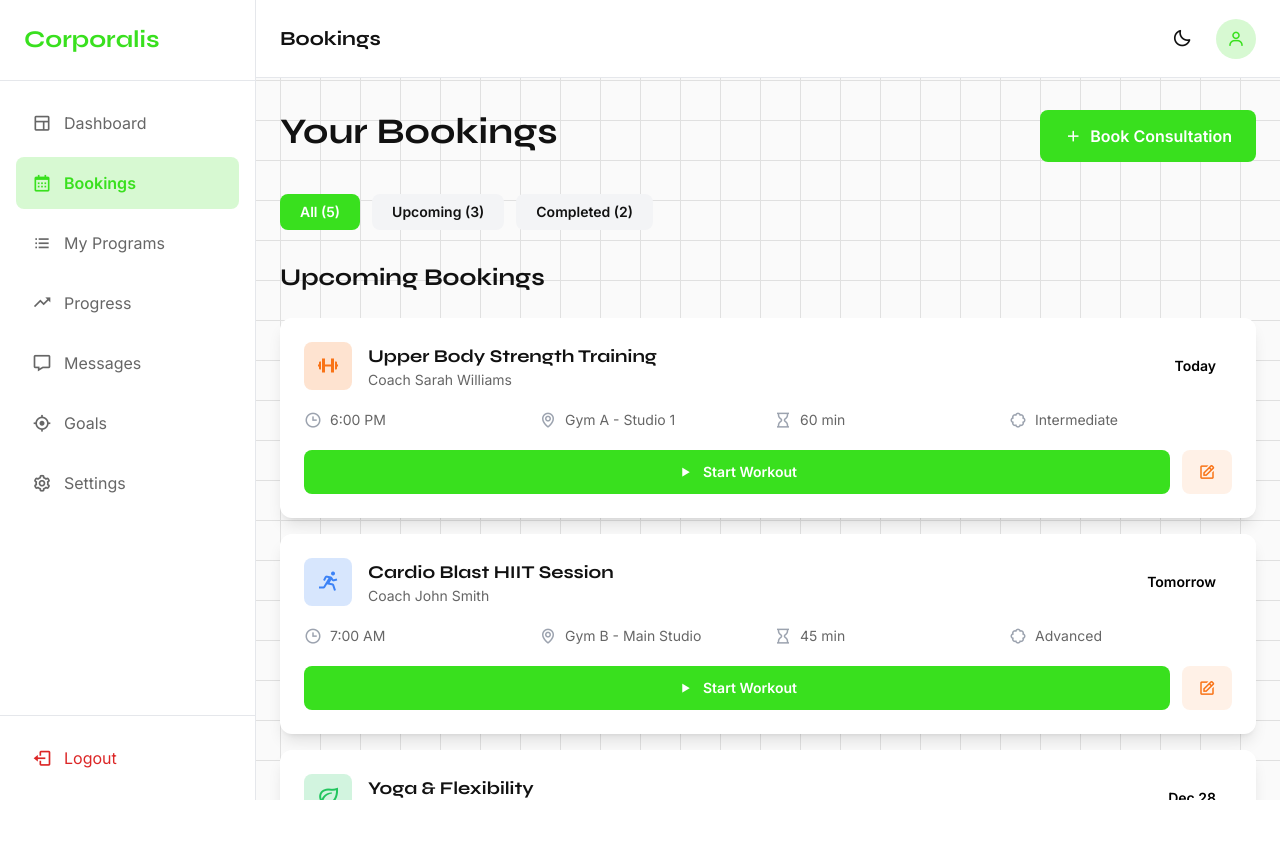
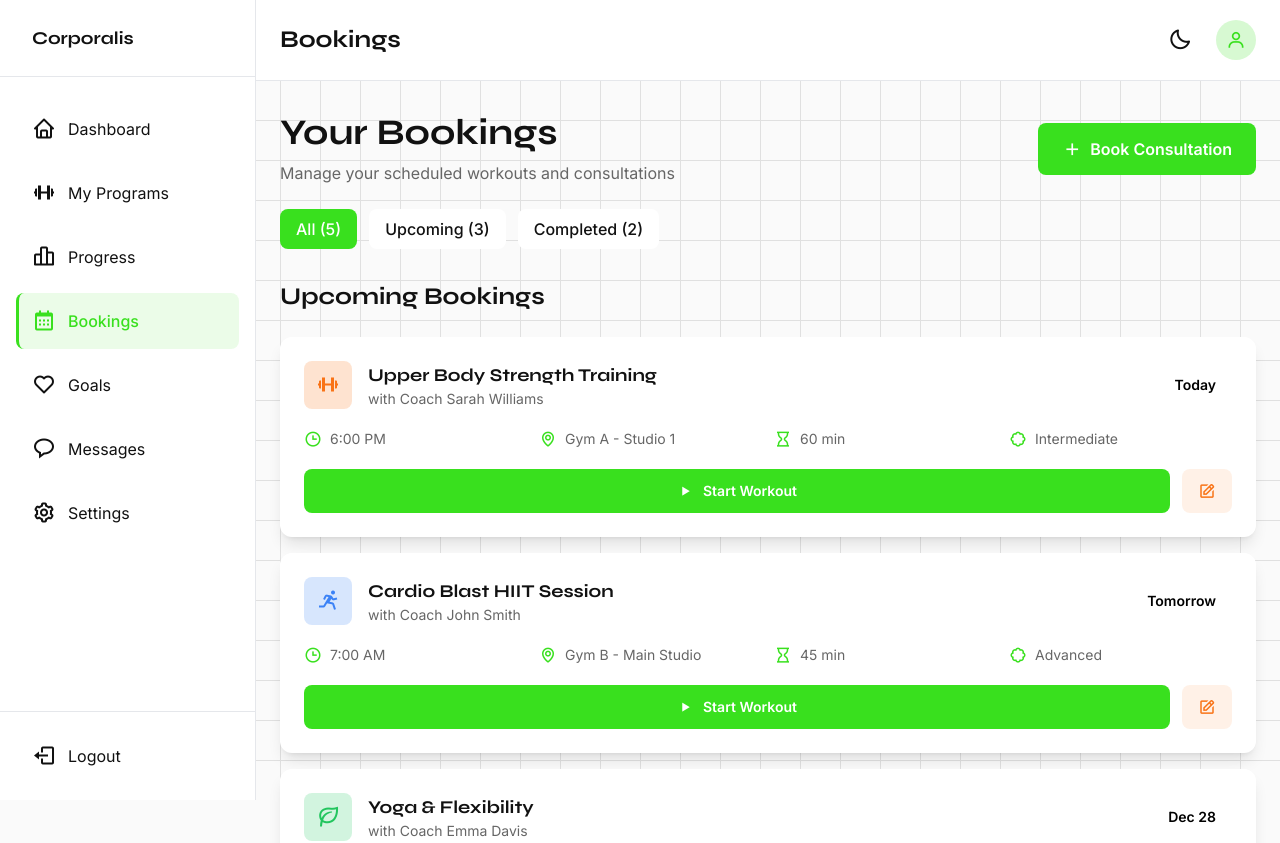
Before and after one commit to ezeogubright-boop/corporalis-plus, a React (Vite) app: page /bookings in a window 1280 px wide. Shown: the top 843 px of the page. Before the commit the page ends 800 px from the top, so only its background shows below. Built offline with nearby package versions, Linux system fonts and the light colour scheme.

Commit message:
fix: recreate Bookings.tsx with exact bookings.html structure - correct sidebar icons, styling, and responsive layout

```diff
--- a/src/pages/Bookings.tsx
+++ b/src/pages/Bookings.tsx
@@ -160,171 +160,174 @@ export const Bookings: React.FC = () => {
         color: isDark ? '#ffffff' : '#000000'
       }}></div>
 
-      <div className="relative z-10 flex h-screen overflow-hidden">
-        {/* Sidebar - Desktop */}
-        <div className="hidden lg:flex flex-col w-64 bg-surface-light dark:bg-surface-dark border-r border-gray-200 dark:border-gray-800">
+      <div className="flex min-h-screen">
+        {/* Sidebar */}
+        <aside className="hidden lg:flex lg:w-64 bg-surface-light dark:bg-surface-dark border-r border-gray-200 dark:border-gray-800 flex-col fixed h-screen z-40">
           <div className="p-6 border-b border-gray-200 dark:border-gray-800">
-            <h1 className="text-2xl font-display font-bold text-primary">Corporalis</h1>
+            <a href="/dashboard" className="flex items-center gap-2 hover:opacity-80 transition-opacity">
+              <i className="bx bxs-globe text-text-main-light dark:text-text-main-dark text-2xl"></i>
+              <span className="font-display font-bold text-lg text-text-main-light dark:text-text-main-dark">Corporalis</span>
+            </a>
           </div>
-          <nav className="flex-1 overflow-y-auto p-4">
-            <div className="space-y-2">
-              {[
-                { icon: 'bx bx-layout', label: 'Dashboard', path: '/dashboard' },
-                { icon: 'bx bx-calendar', label: 'Bookings', path: '/bookings', active: true },
-                { icon: 'bx bx-list-ul', label: 'My Programs', path: '/my-programs' },
-                { icon: 'bx bx-trending-up', label: 'Progress', path: '/progress' },
-                { icon: 'bx bx-message', label: 'Messages', path: '/messages' },
-                { icon: 'bx bx-target-lock', label: 'Goals', path: '/goals' },
-                { icon: 'bx bx-cog', label: 'Settings', path: '/settings' }
-              ].map((item) => (
-                <a
-                  key={item.path}
-                  href={item.path}
-                  className={`flex items-center gap-3 px-4 py-3 rounded-lg transition-colors ${
-                    item.active
-                      ? 'bg-primary/20 text-primary font-semibold'
-                      : 'text-text-muted-light dark:text-text-muted-dark hover:bg-gray-100 dark:hover:bg-gray-800'
-                  }`}
-                >
-                  <i className={`${item.icon} text-xl`}></i>
-                  <span>{item.label}</span>
+
+          <nav className="flex-1 px-4 py-6 space-y-2 overflow-y-auto">
+            <a href="/dashboard" className="flex items-center gap-3 px-4 py-3 rounded-lg text-text-main-light dark:text-text-main-dark hover:bg-primary/10 transition-all">
+              <i className="bx bx-home text-2xl"></i>
+              <span>Dashboard</span>
             </a>
-              ))}
-            </div>
+            <a href="/my-programs" className="flex items-center gap-3 px-4 py-3 rounded-lg text-text-main-light dark:text-text-main-dark hover:bg-primary/10 transition-all">
+              <i className="bx bx-dumbbell text-2xl"></i>
+              <span>My Programs</span>
+            </a>
+            <a href="/progress" className="flex items-center gap-3 px-4 py-3 rounded-lg text-text-main-light dark:text-text-main-dark hover:bg-primary/10 transition-all">
+              <i className="bx bx-bar-chart-alt-2 text-2xl"></i>
+              <span>Progress</span>
+            </a>
+            <a href="/bookings" className="flex items-center gap-3 px-4 py-3 rounded-lg text-primary font-medium transition-all" style={{backgroundColor: 'rgba(57, 224, 30, 0.1)', borderLeft: '3px solid #39E01E', paddingLeft: 'calc(1rem - 3px)'}}>
+              <i className="bx bx-calendar text-2xl"></i>
+              <span>Bookings</span>
+            </a>
+            <a href="/goals" className="flex items-center gap-3 px-4 py-3 rounded-lg text-text-main-light dark:text-text-main-dark hover:bg-primary/10 transition-all">
+              <i className="bx bx-heart text-2xl"></i>
+              <span>Goals</span>
+            </a>
+            <a href="/messages" className="flex items-center gap-3 px-4 py-3 rounded-lg text-text-main-light dark:text-text-main-dark hover:bg-primary/10 transition-all">
+              <i className="bx bx-message-rounded text-2xl"></i>
+              <span>Messages</span>
+            </a>
+            <a href="/settings" className="flex items-center gap-3 px-4 py-3 rounded-lg text-text-main-light dark:text-text-main-dark hover:bg-primary/10 transition-all">
+              <i className="bx bx-cog text-2xl"></i>
+              <span>Settings</span>
+            </a>
           </nav>
+
           <div className="p-4 border-t border-gray-200 dark:border-gray-800">
             <button
               onClick={handleLogout}
-              className="w-full flex items-center gap-3 px-4 py-3 text-red-600 hover:bg-red-50 dark:hover:bg-red-500/20 rounded-lg transition-colors"
+              className="w-full flex items-center gap-3 px-4 py-3 rounded-lg text-text-main-light dark:text-text-main-dark hover:bg-red-500/10 hover:text-red-500 transition-all"
             >
-              <i className="bx bx-log-out text-xl"></i>
+              <i className="bx bx-log-out text-2xl"></i>
               <span>Logout</span>
             </button>
           </div>
-        </div>
+        </aside>
 
-        {/* Main Content */}
-        <div className="flex-1 flex flex-col overflow-hidden">
+        {/* Mobile Top Bar & Main Content */}
+        <div className="w-full lg:ml-64 flex flex-col min-h-screen">
           {/* Top Navigation */}
-          <div className="bg-surface-light dark:bg-surface-dark border-b border-gray-200 dark:border-gray-800 px-4 sm:px-6 py-4">
-            <div className="flex items-center justify-between">
-              <div className="flex items-center gap-3 lg:hidden">
+          <nav className="relative z-30 bg-surface-light dark:bg-surface-dark border-b border-gray-200 dark:border-gray-800 sticky top-0">
+            <div className="max-w-7xl mx-auto px-4 sm:px-6 py-4 flex justify-between items-center">
+              <div className="flex items-center gap-3">
                 <button
                   onClick={toggleMobileSidebar}
-                  className="p-2 hover:bg-gray-100 dark:hover:bg-gray-800 rounded-lg"
+                  className="lg:hidden p-2 hover:bg-primary/10 rounded-lg transition-colors"
                 >
                   <i className="bx bx-menu text-2xl text-text-main-light dark:text-text-main-dark"></i>
                 </button>
-                <h2 className="text-xl font-display font-bold text-text-main-light dark:text-text-main-dark">Bookings</h2>
-              </div>
-              <div className="hidden lg:block">
-                <h2 className="text-xl font-display font-bold text-text-main-light dark:text-text-main-dark">Bookings</h2>
+                <h1 className="font-display font-bold text-2xl text-text-main-light dark:text-text-main-dark">Bookings</h1>
               </div>
               <div className="flex items-center gap-4">
                 <button
                   onClick={toggleTheme}
-                  className="p-2 hover:bg-gray-100 dark:hover:bg-gray-800 rounded-lg transition-colors"
+                  className="p-2 rounded-full hover:bg-primary/10 transition-colors text-text-main-light dark:text-text-main-dark"
                 >
-                  <i className={`bx ${isDark ? 'bx-sun' : 'bx-moon'} text-xl text-text-main-light dark:text-text-main-dark`}></i>
+                  <i className={`bx ${isDark ? 'bx-sun' : 'bx-moon'} text-2xl`}></i>
                 </button>
-                <button className="w-10 h-10 bg-primary/20 rounded-full flex items-center justify-center">
-                  <i className="bx bx-user text-primary text-lg"></i>
-                </button>
+                <div className="w-10 h-10 rounded-full bg-primary/20 flex items-center justify-center cursor-pointer hover:bg-primary/30 transition-colors">
+                  <i className="bx bx-user text-primary text-xl"></i>
                 </div>
               </div>
             </div>
+          </nav>
 
           {/* Mobile Sidebar */}
           {sidebarOpen && (
-            <div className="lg:hidden absolute left-0 top-16 w-64 bg-surface-light dark:bg-surface-dark border-b border-gray-200 dark:border-gray-800 z-50 max-h-[calc(100vh-64px)] overflow-y-auto">
-              <nav className="p-4 space-y-2">
-                {[
-                  { icon: 'bx bx-layout', label: 'Dashboard', path: '/dashboard' },
-                  { icon: 'bx bx-calendar', label: 'Bookings', path: '/bookings', active: true },
-                  { icon: 'bx bx-list-ul', label: 'My Programs', path: '/my-programs' },
-                  { icon: 'bx bx-trending-up', label: 'Progress', path: '/progress' },
-                  { icon: 'bx bx-message', label: 'Messages', path: '/messages' },
-                  { icon: 'bx bx-target-lock', label: 'Goals', path: '/goals' },
-                  { icon: 'bx bx-cog', label: 'Settings', path: '/settings' }
-                ].map((item) => (
-                  <a
-                    key={item.path}
-                    href={item.path}
-                    className={`flex items-center gap-3 px-4 py-3 rounded-lg transition-colors ${
-                      item.active
-                        ? 'bg-primary/20 text-primary font-semibold'
-                        : 'text-text-muted-light dark:text-text-muted-dark hover:bg-gray-100 dark:hover:bg-gray-800'
-                    }`}
-                  >
-                    <i className={`${item.icon} text-xl`}></i>
-                    <span>{item.label}</span>
+            <div className="lg:hidden bg-surface-light dark:bg-surface-dark border-b border-gray-200 dark:border-gray-800">
+              <nav className="px-4 py-4 space-y-2">
+                <a href="/dashboard" className="flex items-center gap-3 px-4 py-3 rounded-lg text-text-main-light dark:text-text-main-dark hover:bg-primary/10">
+                  <i className="bx bx-home text-2xl"></i>
+                  <span>Dashboard</span>
                 </a>
-                ))}
+                <a href="/my-programs" className="flex items-center gap-3 px-4 py-3 rounded-lg text-text-main-light dark:text-text-main-dark hover:bg-primary/10">
+                  <i className="bx bx-dumbbell text-2xl"></i>
+                  <span>My Programs</span>
+                </a>
+                <a href="/progress" className="flex items-center gap-3 px-4 py-3 rounded-lg text-text-main-light dark:text-text-main-dark hover:bg-primary/10">
+                  <i className="bx bx-bar-chart-alt-2 text-2xl"></i>
+                  <span>Progress</span>
+                </a>
+                <a href="/bookings" className="flex items-center gap-3 px-4 py-3 rounded-lg bg-primary/10 text-primary font-medium">
+                  <i className="bx bx-calendar text-2xl"></i>
+                  <span>Bookings</span>
+                </a>
+                <a href="/goals" className="flex items-center gap-3 px-4 py-3 rounded-lg text-text-main-light dark:text-text-main-dark hover:bg-primary/10">
+                  <i className="bx bx-heart text-2xl"></i>
+                  <span>Goals</span>
+                </a>
+                <a href="/" className="flex items-center gap-3 px-4 py-3 rounded-lg text-text-main-light dark:text-text-main-dark hover:bg-primary/10">
+                  <i className="bx bx-home-alt text-2xl"></i>
+                  <span>Back to Home</span>
+                </a>
               </nav>
-              <div className="p-4 border-t border-gray-200 dark:border-gray-800">
-                <button
-                  onClick={handleLogout}
-                  className="w-full flex items-center gap-3 px-4 py-3 text-red-600 hover:bg-red-50 dark:hover:bg-red-500/20 rounded-lg transition-colors"
-                >
-                  <i className="bx bx-log-out text-xl"></i>
-                  <span>Logout</span>
-                </button>
-              </div>
             </div>
           )}
 
-          {/* Page Content */}
-          <main className="flex-1 overflow-y-auto">
-            <div className="max-w-6xl mx-auto px-4 sm:px-6 py-8">
-              {/* Header Section */}
-              <div className="flex flex-col sm:flex-row justify-between items-start sm:items-center gap-4 mb-8">
+          {/* Main Content */}
+          <main className="relative z-10 flex-1 max-w-7xl w-full mx-auto px-4 sm:px-6 py-8">
+            {/* Header */}
+            <section className="mb-8 animate-fade-in-up">
+              <div className="flex flex-col sm:flex-row justify-between items-start sm:items-center gap-4 mb-6">
                 <div>
-                  <h1 className="font-display text-3xl sm:text-4xl font-bold text-text-main-light dark:text-text-main-dark mb-2">
+                  <h2 className="font-display text-2xl sm:text-3xl lg:text-4xl font-bold text-text-main-light dark:text-text-main-dark mb-2">
                     Your Bookings
-                  </h1>
+                  </h2>
+                  <p className="text-sm sm:text-base text-text-muted-light dark:text-text-muted-dark">
+                    Manage your scheduled workouts and consultations
+                  </p>
                 </div>
-                <button className="flex items-center justify-center gap-2 bg-primary hover:bg-opacity-90 text-white dark:text-black font-semibold px-6 py-3 rounded-lg transition-all">
-                  <i className="bx bx-plus text-lg"></i>
+                <a href="/consultation" className="flex items-center justify-center gap-2 bg-primary hover:bg-opacity-90 text-white dark:text-black font-semibold px-4 sm:px-6 py-2.5 sm:py-3 rounded-lg transition-all text-sm sm:text-base whitespace-nowrap">
+                  <i className="bx bx-plus text-lg sm:text-xl"></i>
                   <span>Book Consultation</span>
-                </button>
+                </a>
               </div>
 
               {/* Filter Tabs */}
-              <div className="flex gap-3 mb-8 flex-wrap">
+              <div className="flex gap-3 flex-wrap">
                 <button
                   onClick={() => setFilter('All')}
-                  className={`px-5 py-2 rounded-lg font-semibold transition-all text-sm ${
+                  className={`px-4 py-2 rounded-lg font-medium transition-all ${
                     filter === 'All'
-                      ? 'bg-primary text-white'
-                      : 'bg-gray-100 dark:bg-gray-800 text-text-main-light dark:text-text-main-dark hover:bg-gray-200 dark:hover:bg-gray-700'
+                      ? 'bg-primary text-white dark:text-black'
+                      : 'bg-surface-light dark:bg-surface-dark text-text-main-light dark:text-text-main-dark hover:bg-primary/10'
                   }`}
                 >
                   All ({allCount})
                 </button>
                 <button
                   onClick={() => setFilter('Upcoming')}
-                  className={`px-5 py-2 rounded-lg font-semibold transition-all text-sm ${
+                  className={`px-4 py-2 rounded-lg font-medium transition-all ${
                     filter === 'Upcoming'
-                      ? 'bg-primary text-white'
-                      : 'bg-gray-100 dark:bg-gray-800 text-text-main-light dark:text-text-main-dark hover:bg-gray-200 dark:hover:bg-gray-700'
+                      ? 'bg-primary text-white dark:text-black'
+                      : 'bg-surface-light dark:bg-surface-dark text-text-main-light dark:text-text-main-dark hover:bg-primary/10'
                   }`}
                 >
                   Upcoming ({upcomingCount})
                 </button>
                 <button
                   onClick={() => setFilter('Completed')}
-                  className={`px-5 py-2 rounded-lg font-semibold transition-all text-sm ${
+                  className={`px-4 py-2 rounded-lg font-medium transition-all ${
                     filter === 'Completed'
-                      ? 'bg-primary text-white'
-                      : 'bg-gray-100 dark:bg-gray-800 text-text-main-light dark:text-text-main-dark hover:bg-gray-200 dark:hover:bg-gray-700'
+                      ? 'bg-primary text-white dark:text-black'
+                      : 'bg-surface-light dark:bg-surface-dark text-text-main-light dark:text-text-main-dark hover:bg-primary/10'
                   }`}
                 >
                   Completed ({completedCount})
                 </button>
               </div>
+            </section>
 
-              {/* Upcoming Bookings Section */}
-              {(filter === 'All' || filter === 'Upcoming') && filteredBookings.filter(b => b.actionType === 'upcoming').length > 0 && (
+            {/* Upcoming Bookings */}
+            {(filter === 'All' || filter === 'Upcoming') && (
               <section className="mb-12">
                 <h3 className="font-display text-2xl font-bold text-text-main-light dark:text-text-main-dark mb-6">
                   Upcoming Bookings
@@ -345,7 +348,7 @@ export const Bookings: React.FC = () => {
                               {booking.title}
                             </h4>
                             <p className="text-text-muted-light dark:text-text-muted-dark text-sm">
-                                {booking.coach}
+                              with {booking.coach}
                             </p>
                           </div>
                         </div>
@@ -355,19 +358,19 @@ export const Bookings: React.FC = () => {
                       </div>
                       <div className="grid grid-cols-2 sm:grid-cols-4 gap-3 mb-4">
                         <div className="flex items-center gap-2 text-text-muted-light dark:text-text-muted-dark">
-                            <i className="bx bx-time text-gray-400 text-lg"></i>
+                          <i className="bx bx-time text-primary text-lg"></i>
                           <span className="text-sm">{booking.time}</span>
                         </div>
                         <div className="flex items-center gap-2 text-text-muted-light dark:text-text-muted-dark">
-                            <i className="bx bx-map text-gray-400 text-lg"></i>
+                          <i className="bx bx-map text-primary text-lg"></i>
                           <span className="text-sm">{booking.location}</span>
                         </div>
                         <div className="flex items-center gap-2 text-text-muted-light dark:text-text-muted-dark">
-                            <i className="bx bx-hourglass text-gray-400 text-lg"></i>
+                          <i className="bx bx-hourglass text-primary text-lg"></i>
                           <span className="text-sm">{booking.duration}</span>
                         </div>
                         <div className="flex items-center gap-2 text-text-muted-light dark:text-text-muted-dark">
-                            <i className="bx bx-badge text-gray-400 text-lg"></i>
+                          <i className="bx bx-badge text-primary text-lg"></i>
                           <span className="text-sm">{booking.level}</span>
                         </div>
                       </div>
@@ -386,8 +389,8 @@ export const Bookings: React.FC = () => {
               </section>
             )}
 
-              {/* Completed Bookings Section */}
-              {(filter === 'All' || filter === 'Completed') && filteredBookings.filter(b => b.actionType === 'completed').length > 0 && (
+            {/* Completed Bookings */}
+            {(filter === 'All' || filter === 'Completed') && (
               <section>
                 <h3 className="font-display text-2xl font-bold text-text-main-light dark:text-text-main-dark mb-6">
                   Completed Bookings
@@ -418,11 +421,11 @@ export const Bookings: React.FC = () => {
                       </div>
                       <div className="grid grid-cols-2 sm:grid-cols-4 gap-3 mb-4">
                         <div className="flex items-center gap-2 text-text-muted-light dark:text-text-muted-dark">
-                            <i className="bx bx-time text-gray-400 text-lg"></i>
+                          <i className="bx bx-time text-primary text-lg"></i>
                           <span className="text-sm">{booking.time}</span>
                         </div>
                         <div className="flex items-center gap-2 text-text-muted-light dark:text-text-muted-dark">
-                            <i className="bx bx-hourglass text-gray-400 text-lg"></i>
+                          <i className="bx bx-hourglass text-primary text-lg"></i>
                           <span className="text-sm">{booking.duration}</span>
                         </div>
                         <div className="flex items-center gap-2 text-text-muted-light dark:text-text-muted-dark">
@@ -443,7 +446,6 @@ export const Bookings: React.FC = () => {
                 </div>
               </section>
             )}
-            </div>
           </main>
         </div>
       </div>
```
Lines whose indentation alone changed are shown as unchanged.
